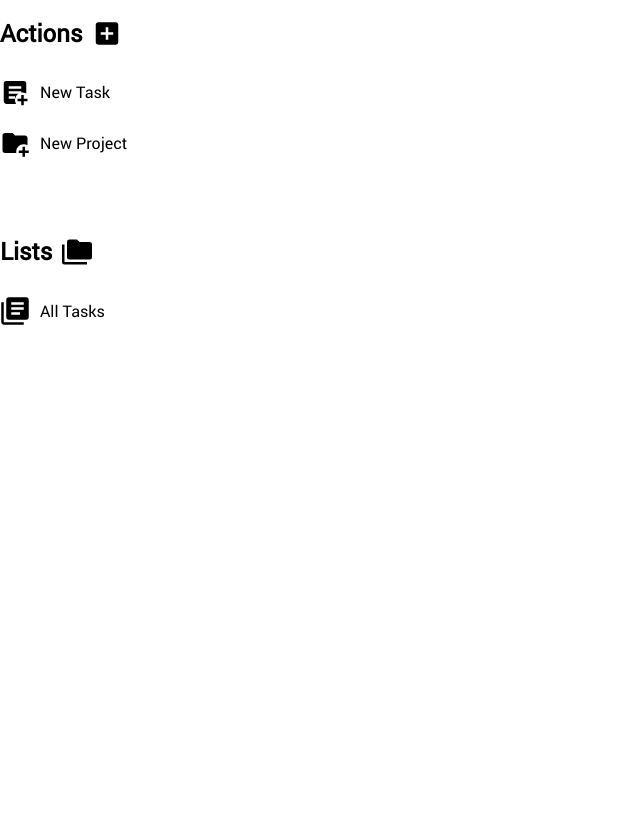
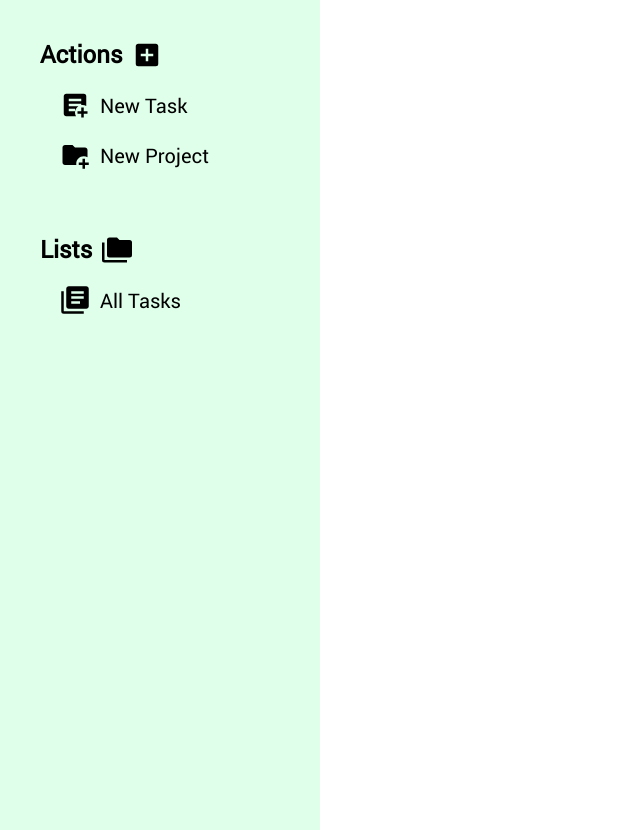
Before and after one commit to cadltop/todo-list, a website built with webpack: page src/index.html in a window 1280 px wide. Shown: the whole page, without its empty margins (0-640 px from the left). Before the commit the page ends 800 px from the top, so only its background shows below. Built offline with nearby package versions, Linux system fonts and the light colour scheme.

Commit message:
Add style to aside (sidebar).

```diff
--- a/src/index.css
+++ b/src/index.css
@@ -2,27 +2,51 @@
     font-family: roboto;
     src: url(../res/font.ttf);
 }
+
 body {
     display: grid;
-    grid-template-columns: 1fr 2fr;
+    grid-template-columns: 1fr 3fr;
     min-height: 100vh;
     max-width: 100vw;
     font-family: roboto, sans-serif;
 }
+
 aside, main {
     height: 100%;
     display: flex;
     flex-direction: column;
-    gap: 50px;
+    gap: 15px;
 }
-#lists {
+aside {
+    background-color: #dfffea;
+    padding: 15px;
+}
+
+section {
+    padding: 15px;
+}
+#projects {
     height: 100%;
 }
-.title, .action, .project {
+
+section > * {
+    border-radius: 15px;
+}
+section > div {
     display: flex;
     gap: 10px;
+    align-items: center;
+    padding: 10px 10px;
 }
-.title img, .action img, .project img {
+.action, .project {
+    margin-left: 20px;
+    font-size: 20px;
+}
+
+section > div > * {
+    margin: 0;
+}
+section > div > img {
     width: 30px;
-    height: auto;
+    height: 30px;
 }
```
